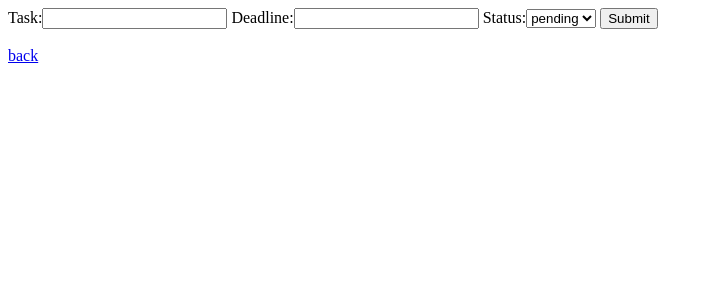
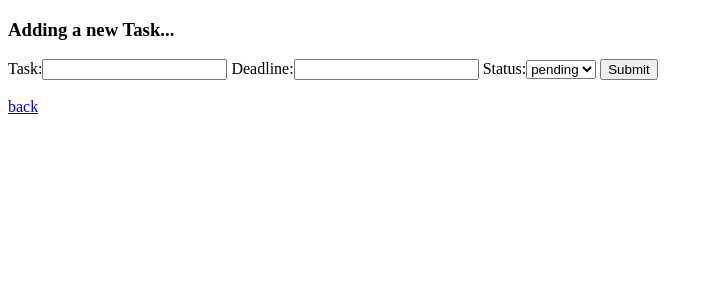
Before and after one commit to abhisheksaran/django-todo-app, a Django app: page /todo/add-task/ in a window 1280 px wide. Shown: the top 300 px of the page, without its empty margins (0-713 px from the left). Run offline with Django 3.2, Linux system fonts and the light colour scheme.

Commit message:
feature-change-status-added

```diff
--- a/todo/myapp/templates/myapp/addTask.html
+++ b/todo/myapp/templates/myapp/addTask.html
@@ -1,6 +1,6 @@
 {% extends "myapp/layout.html" %}
 {% block body %}
-
+<h3>Adding a new Task...</h3>
 <form method="post" novalidate>
 	{% csrf_token %}
 	{{form }}
--- a/todo/myapp/templates/myapp/done.html
+++ b/todo/myapp/templates/myapp/done.html
@@ -1,11 +1,13 @@
 {% extends "myapp/layout.html" %}
 
 {% block body %}
+<h3>Showing Completed Tasks...</h3>
 <ul>
 
 	{% for t in completedTasks %}
 	<li>Task:{{t.task}}, Deadline:{{t.deadline}}, Status:{{t.status}}</li>
 	<a href="{% url 'myapp:delete-task' t.id %}">Delete</a>
+	<a href="{% url 'myapp:mark-pending' t.id %}">Mark Pending</a>
 	{% empty %}
 	<li>No Task to show</li>
 	{% endfor %}
--- a/todo/myapp/templates/myapp/home.html
+++ b/todo/myapp/templates/myapp/home.html
@@ -1,6 +1,7 @@
 {% extends "myapp/layout.html" %}
 
 {% block body %}
+<h3>You are at your home, relax!</h3>
 <div>
 	<a href="{% url 'myapp:add-task' %}">Add a new task</a>
 	<br>
--- a/todo/myapp/templates/myapp/pending.html
+++ b/todo/myapp/templates/myapp/pending.html
@@ -1,11 +1,13 @@
 {% extends "myapp/layout.html" %}
 
 {% block body %}
+<h3>Showing Pending Tasks...</h3>
 <ul>
 
 	{% for t in pendingTasks %}
 	<li>Task:{{t.task}}, Deadline:{{t.deadline}}, Status:{{t.status}}</li>
 	<a href="{% url 'myapp:delete-task' t.id %}">Delete</a>
+	<a href="{% url 'myapp:mark-done' t.id %}">Mark Done</a>
 	{% empty %}
 	<li>No Task to show</li>
 	{% endfor %}
--- a/todo/myapp/urls.py
+++ b/todo/myapp/urls.py
@@ -7,4 +7,6 @@ urlpatterns = [
 	path("pending/", views.pending, name="pending-tasks"),
 	path("done/", views.done, name="completed-tasks"),
 	path("delete/(?P<pk>[0-9]+)$", views.delete, name="delete-task"),
+	path("mark-pending/(?P<pk>[0-9]+)$", views.markPending, name="mark-pending"),
+	path("mark-done/(?P<pk>[0-9]+)$", views.markDone, name="mark-done"),
 ]
--- a/todo/myapp/views.py
+++ b/todo/myapp/views.py
@@ -41,3 +41,15 @@ def delete(request,pk):
     task = Todo.objects.get(pk=pk)
     task.delete()
     return redirect('myapp:home')
+
+def markPending(request,pk):
+    task = Todo.objects.get(pk=pk)
+    task.status="pending"
+    task.save()
+    return redirect('myapp:pending-tasks')
+
+def markDone(request,pk):
+    task = Todo.objects.get(pk=pk)
+    task.status="done"
+    task.save()
+    return redirect('myapp:completed-tasks')
```
Also changed, not shown: todo/db.sqlite3.
